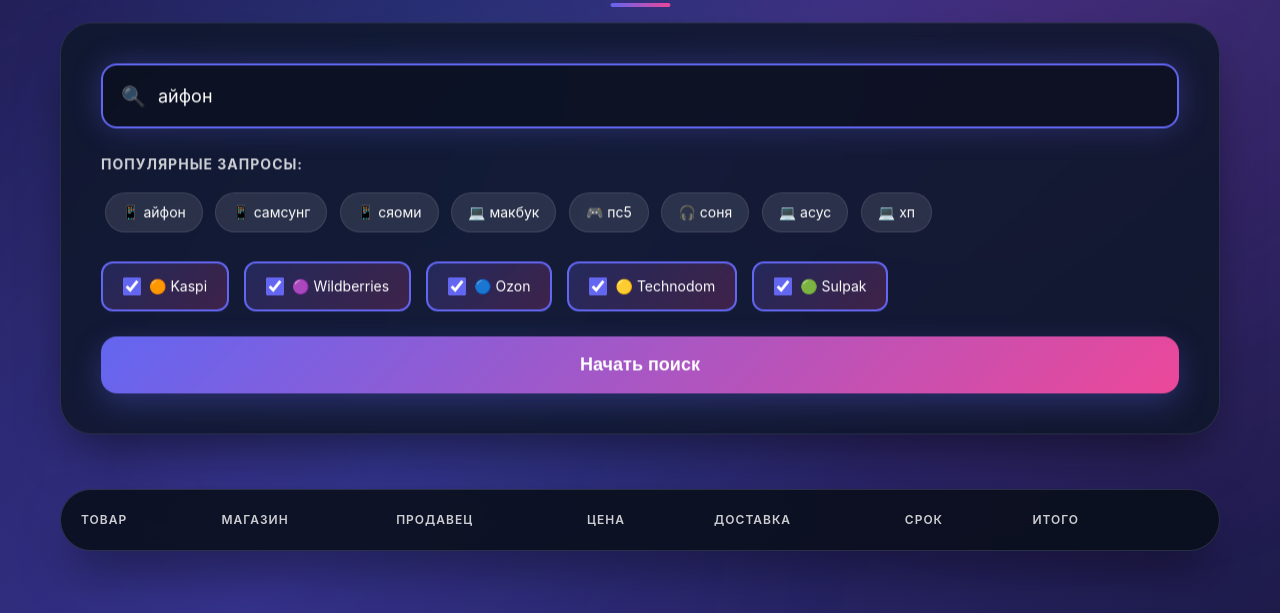
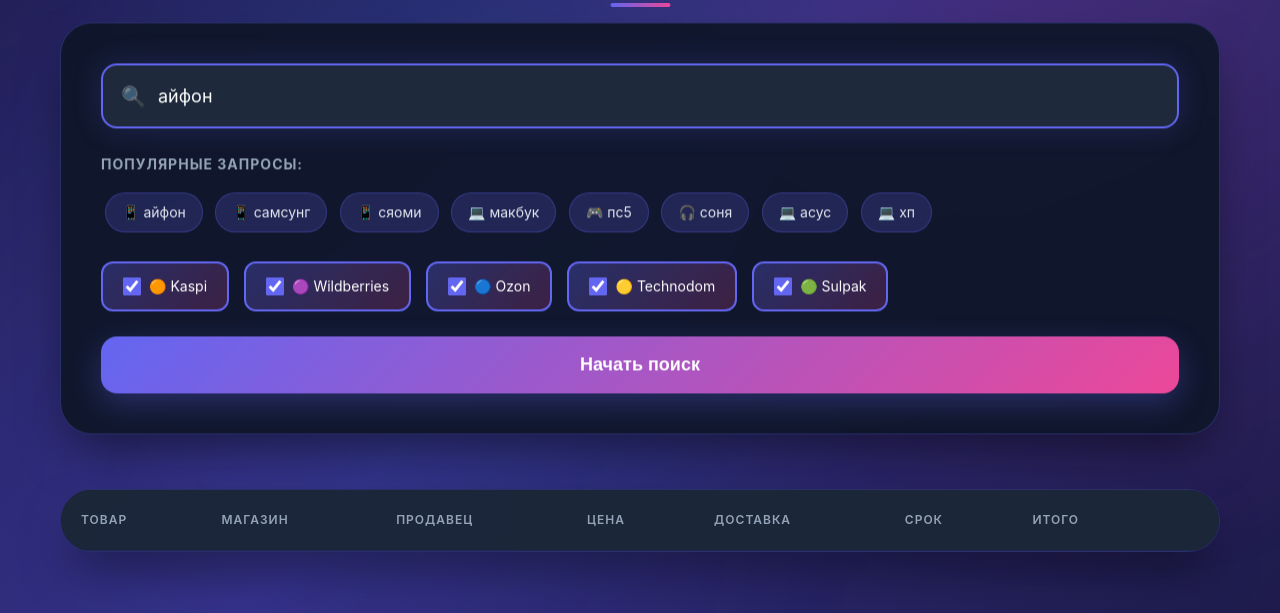
Before and after one commit to kazakh777kz/diplom, a plain HTML site: page products.html in a window 1280 px wide. Both pictures are taken after a click on the element "📱 айфон". Shown: the part 187-800 px from the top of the page. Drawn offline with Linux system fonts and the light colour scheme.

Commit message:
products.html

```diff
--- a/products.html
+++ b/products.html
@@ -6,11 +6,11 @@
   <link rel="stylesheet" href="css/main.css">
   <style>
     .search-section {
-      background: var(--glass);
+      background: rgba(15, 23, 42, 0.95);
       backdrop-filter: blur(20px);
       padding: 40px;
       border-radius: 32px;
-      border: 1px solid rgba(255, 255, 255, 0.1);
+      border: 1px solid rgba(99, 102, 241, 0.3);
       margin-bottom: 40px;
       box-shadow: var(--shadow);
     }
@@ -35,22 +35,22 @@
       padding: 20px 20px 20px 55px;
       font-size: 18px;
       border-radius: 16px;
-      border: 2px solid rgba(255, 255, 255, 0.1);
-      background: rgba(0, 0, 0, 0.2);
+      border: 2px solid rgba(99, 102, 241, 0.3);
+      background: rgba(30, 41, 59, 0.8);
       color: white;
       font-family: inherit;
       transition: all 0.3s ease;
     }
 
     #productInput::placeholder {
-      color: rgba(255, 255, 255, 0.5);
+      color: #64748b;
     }
 
     #productInput:focus {
       outline: none;
       border-color: var(--primary);
-      box-shadow: 0 0 30px rgba(99, 102, 241, 0.3);
-      background: rgba(0, 0, 0, 0.3);
+      box-shadow: 0 0 30px rgba(99, 102, 241, 0.2);
+      background: rgba(30, 41, 59, 1);
     }
 
     .search-hints {
@@ -58,7 +58,7 @@
     }
 
     .search-hints strong {
-      color: rgba(255, 255, 255, 0.8);
+      color: #94a3b8;
       display: block;
       margin-bottom: 12px;
       font-size: 14px;
@@ -68,15 +68,15 @@
 
     .hint-tag {
       display: inline-block;
-      background: rgba(255, 255, 255, 0.1);
-      color: white;
+      background: rgba(99, 102, 241, 0.2);
+      color: #e2e8f0;
       padding: 8px 16px;
       border-radius: 20px;
       margin: 4px;
       cursor: pointer;
       font-size: 14px;
       transition: all 0.3s ease;
-      border: 1px solid rgba(255, 255, 255, 0.1);
+      border: 1px solid rgba(99, 102, 241, 0.3);
     }
 
     .hint-tag:hover {
@@ -84,6 +84,7 @@
       transform: translateY(-2px);
       box-shadow: 0 10px 20px rgba(99, 102, 241, 0.3);
       border-color: transparent;
+      color: white;
     }
 
     .filters {
@@ -99,16 +100,17 @@
       gap: 8px;
       cursor: pointer;
       padding: 12px 20px;
-      background: rgba(255, 255, 255, 0.05);
+      background: rgba(30, 41, 59, 0.8);
       border-radius: 12px;
-      color: rgba(255, 255, 255, 0.9);
+      color: #94a3b8;
       font-size: 14px;
       transition: all 0.3s ease;
       border: 2px solid transparent;
     }
 
     .filters label:hover {
-      background: rgba(255, 255, 255, 0.1);
+      background: rgba(51, 65, 85, 0.8);
+      color: #e2e8f0;
     }
 
     .filters input[type="checkbox"] {
@@ -119,7 +121,7 @@
     }
 
     .filters label:has(input:checked) {
-      background: linear-gradient(135deg, rgba(99, 102, 241, 0.2), rgba(236, 72, 153, 0.2));
+      background: linear-gradient(135deg, rgba(99, 102, 241, 0.3), rgba(236, 72, 153, 0.2));
       border-color: var(--primary);
       color: white;
     }
@@ -161,10 +163,10 @@
     }
 
     .results-container {
-      background: var(--glass);
+      background: rgba(15, 23, 42, 0.95);
       backdrop-filter: blur(20px);
       border-radius: 32px;
-      border: 1px solid rgba(255, 255, 255, 0.1);
+      border: 1px solid rgba(99, 102, 241, 0.3);
       overflow: hidden;
       box-shadow: var(--shadow);
     }
@@ -175,20 +177,21 @@
     }
 
     th {
-      background: rgba(0, 0, 0, 0.3);
+      background: rgba(30, 41, 59, 0.9);
       padding: 20px;
       text-align: left;
       font-weight: 600;
-      color: rgba(255, 255, 255, 0.8);
+      color: #94a3b8;
       font-size: 12px;
       text-transform: uppercase;
       letter-spacing: 1px;
+      border-bottom: 1px solid rgba(99, 102, 241, 0.2);
     }
 
     td {
       padding: 20px;
-      border-bottom: 1px solid rgba(255, 255, 255, 0.05);
-      color: rgba(255, 255, 255, 0.9);
+      border-bottom: 1px solid rgba(99, 102, 241, 0.1);
+      color: #e2e8f0;
       font-size: 15px;
     }
 
@@ -197,11 +200,11 @@
     }
 
     tr:hover {
-      background: rgba(255, 255, 255, 0.05);
+      background: rgba(99, 102, 241, 0.05);
     }
 
     tr.best-price {
-      background: linear-gradient(90deg, rgba(16, 185, 129, 0.2), rgba(5, 150, 105, 0.1));
+      background: linear-gradient(90deg, rgba(16, 185, 129, 0.15), rgba(5, 150, 105, 0.05));
       position: relative;
     }
 
@@ -261,13 +264,13 @@
     .no-results {
       text-align: center;
       padding: 60px 20px;
-      color: rgba(255, 255, 255, 0.6);
+      color: #64748b;
     }
 
     .no-results strong {
       display: block;
       font-size: 24px;
-      color: white;
+      color: #e2e8f0;
       margin-bottom: 10px;
     }
 
@@ -280,7 +283,7 @@
     .spinner {
       width: 50px;
       height: 50px;
-      border: 3px solid rgba(255, 255, 255, 0.1);
+      border: 3px solid rgba(99, 102, 241, 0.2);
       border-top-color: var(--primary);
       border-radius: 50%;
       animation: spin 1s linear infinite;
@@ -344,7 +347,7 @@
 
     <div class="loading" id="loading">
       <div class="spinner"></div>
-      <p style="color: rgba(255,255,255,0.8);">Ищем лучшие предложения...</p>
+      <p style="color: #94a3b8;">Ищем лучшие предложения...</p>
     </div>
   </div>
 
```
